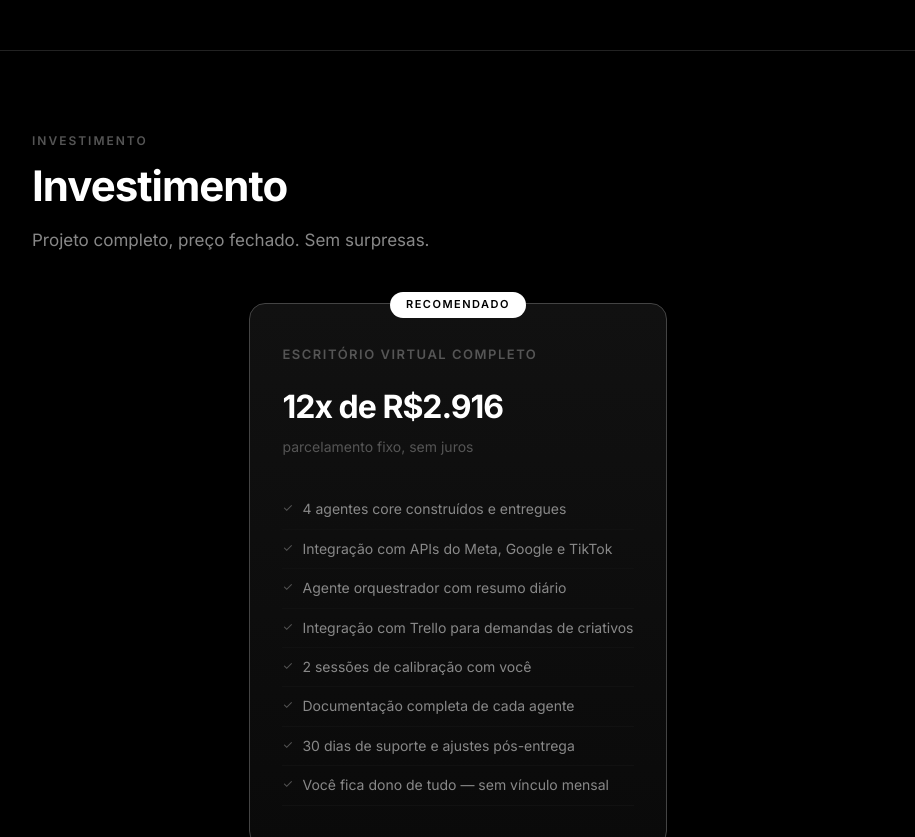
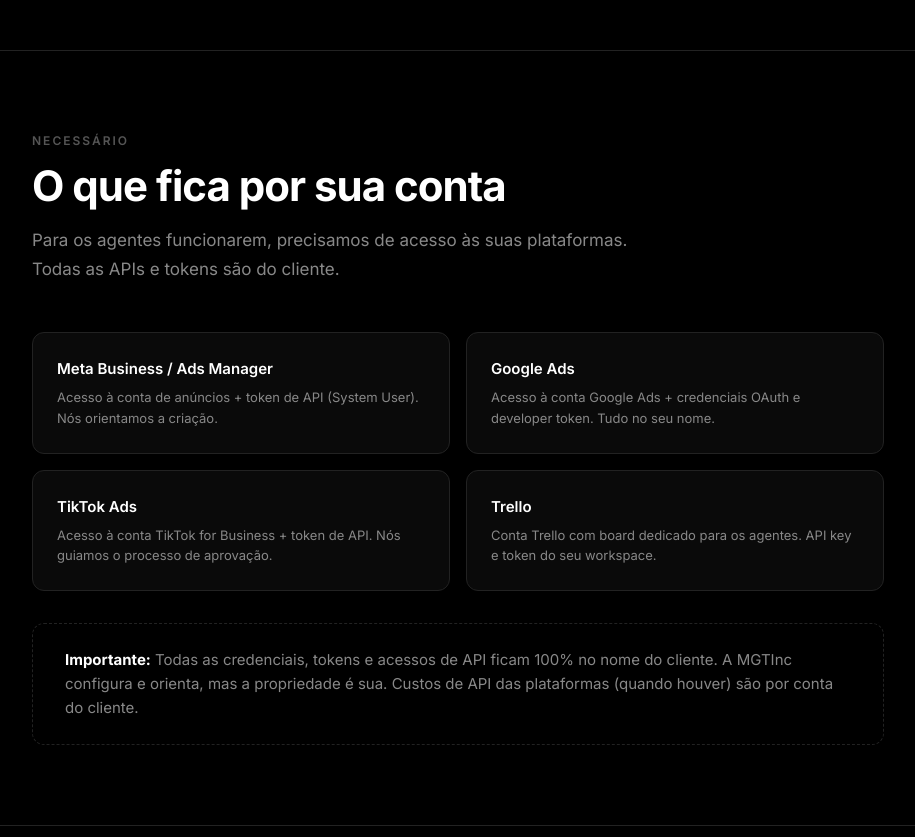
Before and after one commit to cello1508/proposta-sendmix, a plain HTML site: page index.html in a window 1280 px wide. Shown: the part 3860-4697 px from the top of the page, without its empty margins (182-1097 px from the left). Drawn offline with Linux system fonts and the light colour scheme.

Commit message:
Adiciona seção Necessário: APIs e tokens do cliente

```diff
--- a/index.html
+++ b/index.html
@@ -695,6 +695,38 @@
     </div>
   </section>
 
+  <!-- Necessário -->
+  <section>
+    <div class="container">
+      <p class="section-label">Necessário</p>
+      <h2 class="section-title">O que fica por sua conta</h2>
+      <p class="section-subtitle">Para os agentes funcionarem, precisamos de acesso às suas plataformas. Todas as APIs e tokens são do cliente.</p>
+
+      <div class="deliverables-list">
+        <div class="deliverable-item">
+          <h4>Meta Business / Ads Manager</h4>
+          <p>Acesso à conta de anúncios + token de API (System User). Nós orientamos a criação.</p>
+        </div>
+        <div class="deliverable-item">
+          <h4>Google Ads</h4>
+          <p>Acesso à conta Google Ads + credenciais OAuth e developer token. Tudo no seu nome.</p>
+        </div>
+        <div class="deliverable-item">
+          <h4>TikTok Ads</h4>
+          <p>Acesso à conta TikTok for Business + token de API. Nós guiamos o processo de aprovação.</p>
+        </div>
+        <div class="deliverable-item">
+          <h4>Trello</h4>
+          <p>Conta Trello com board dedicado para os agentes. API key e token do seu workspace.</p>
+        </div>
+      </div>
+
+      <div class="phase2-note" style="margin-top: 32px;">
+        <strong>Importante:</strong> Todas as credenciais, tokens e acessos de API ficam 100% no nome do cliente. A MGTInc configura e orienta, mas a propriedade é sua. Custos de API das plataformas (quando houver) são por conta do cliente.
+      </div>
+    </div>
+  </section>
+
   <!-- Pricing -->
   <section>
     <div class="container">
```
